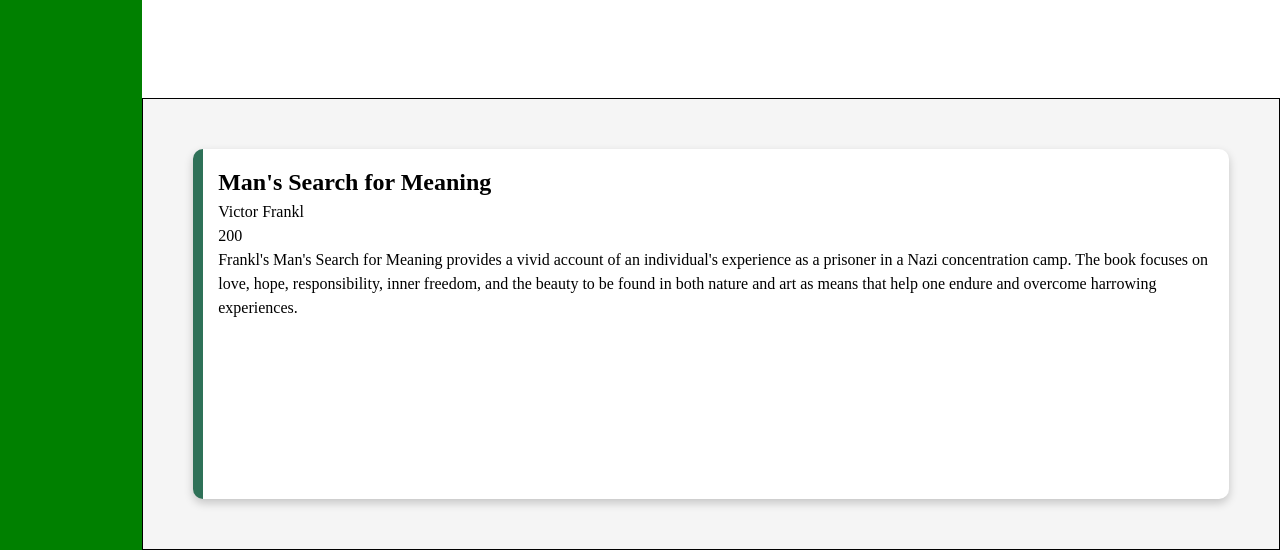
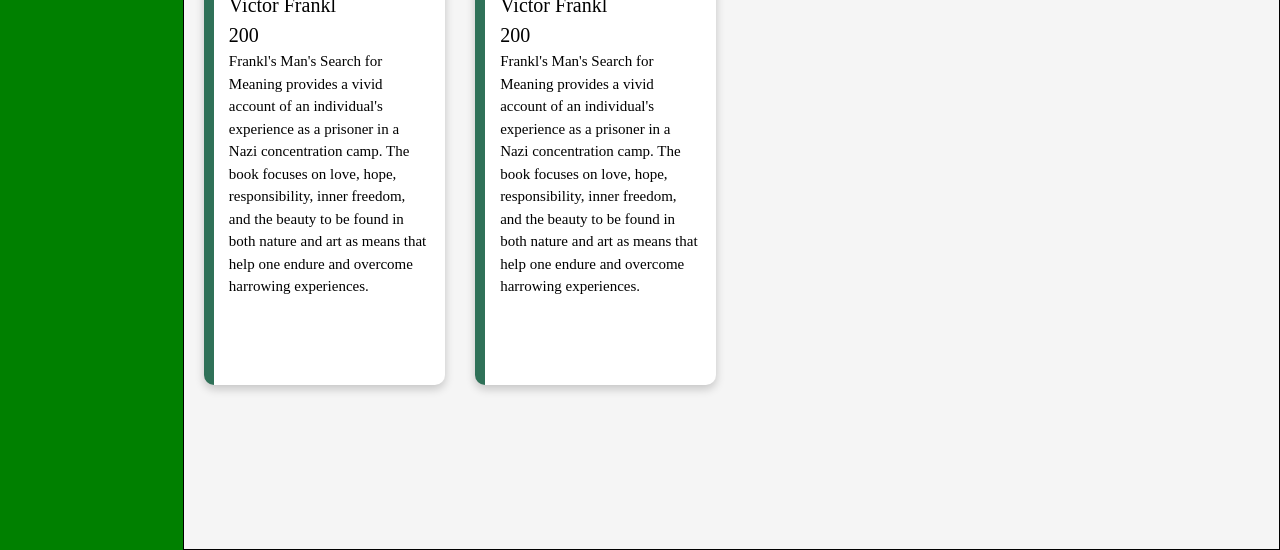
Before and after one commit to lloydeebill/odin-library, a plain HTML site: page index.html in a window 1280 px wide. Shown: the part 250-800 px from the top of the page. Drawn offline with Linux system fonts and the light colour scheme.

Commit message:
added some css improvements on how the page looks; changed the columns of bookshelf

```diff
--- a/library.js
+++ b/library.js
@@ -11,6 +11,7 @@
 
 
 function addBookToLibrary(title,author,pages,info) {
+
   const newBook = new Book(title,author,pages,info);
   myLibrary.push(newBook);
 
@@ -25,7 +26,7 @@
   //change the html on the main content to accomodate for each div books//
 
   const bookShelf = document.querySelector('.main');
-  bookShelf.innertText = '';
+  bookShelf.innerText = '';
 
   myLibrary.forEach((book) => {
 
@@ -34,24 +35,23 @@
 
     const bookTitle = document.createElement('h2');
     bookTitle.innerText = `${book.title}`;
+    bookContainer.classList.add('book-title');
     bookContainer.appendChild(bookTitle);
 
     const bookAuthor = document.createElement('p');
     bookAuthor.innerText = `${book.author}`;
+    bookAuthor.classList.add('book-author');
     bookContainer.appendChild(bookAuthor);
 
     const bookPages = document.createElement('p');
     bookPages.innerText = `${book.pages}`;
+    bookPages.classList.add('book-pages');
     bookContainer.appendChild(bookPages);
 
     const bookInfo = document.createElement('p');
     bookInfo.innerText = `${book.info}`;
+    bookInfo.classList.add('book-info');
     bookContainer.appendChild(bookInfo);
-
-
-
-
-
 
 
     bookShelf.appendChild(bookContainer);
@@ -63,4 +63,8 @@
 
 addBookToLibrary("Man's Search for Meaning","Victor Frankl",200,"Frankl's Man's Search for Meaning provides a vivid account of an individual's experience as a prisoner in a Nazi concentration camp. The book focuses on love, hope, responsibility, inner freedom, and the beauty to be found in both nature and art as means that help one endure and overcome harrowing experiences.");
 
+addBookToLibrary("Man's Search for Meaning","Victor Frankl",200,"Frankl's Man's Search for Meaning provides a vivid account of an individual's experience as a prisoner in a Nazi concentration camp. The book focuses on love, hope, responsibility, inner freedom, and the beauty to be found in both nature and art as means that help one endure and overcome harrowing experiences.");
+
+
+
 console.log(myLibrary);
--- a/styles.css
+++ b/styles.css
@@ -49,15 +49,15 @@
 
 .container {
   display: grid;
-  grid-template-columns: 1fr 8fr;
-  grid-template-rows: 8fr;
+  grid-template-columns: 1fr 6fr;
+  grid-template-rows: 1fr 6fr;
   min-height: 100vh;
 }
 
 .header {
   display: grid;
-  grid-column: 2 / 3;
   grid-row: 1 / 2;
+  height: 100px;
 
 }
 
@@ -65,24 +65,23 @@
   display: grid;
   background-color: green;
   grid-column: 1 / 2;
-  grid-row: 1 / 8;
+  grid-row: 1 / 3;
+
 }
 
 .main {
   display: grid;
   background-color: whitesmoke;
   border: 1px solid black;
-  grid-column: 2 / 8;
-  grid-row: 2 / 8;
-  grid-template-columns: repeat(auto-fit,minmax(250px, 1fr));
+  grid-template-columns: repeat(4, 2fr);
   gap: 30px;
-  padding: 50px;
+  padding: 20px;
 
 }
 
 
 .book-container{
-  height: 350px;
+  height: 500px;
   background-color: white;
   border-radius: 10px;
   border-left: 10px solid rgba(13, 90, 61, 0.86);
```
